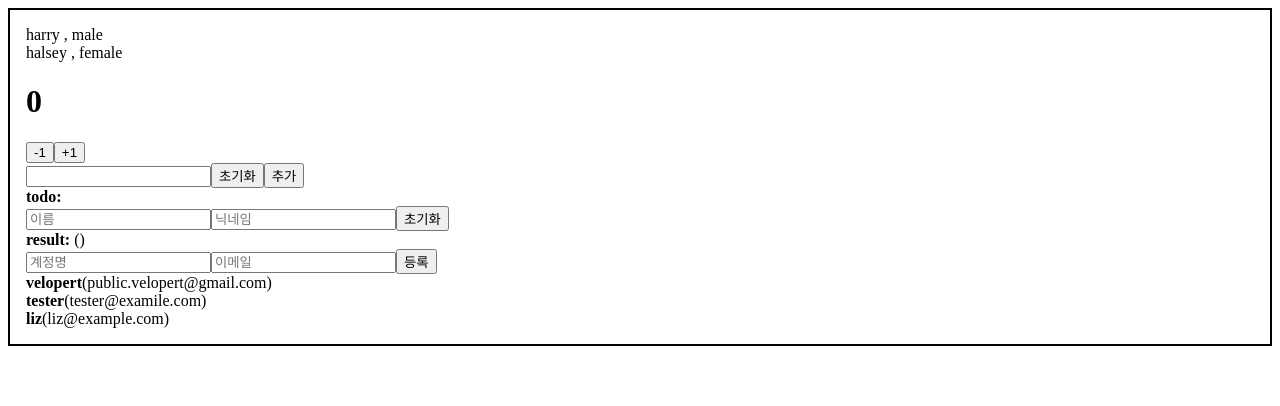
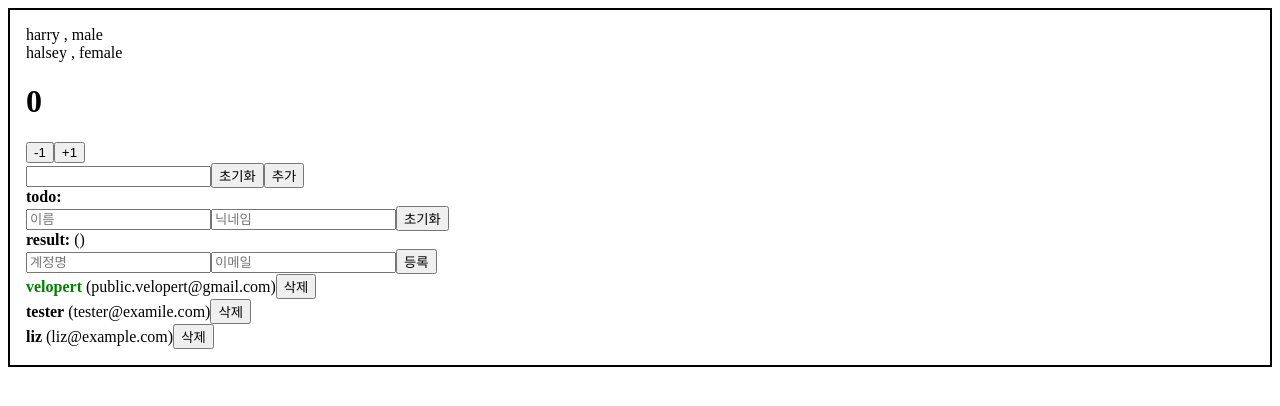
Before and after one commit to sksskdf/React_SpringBoot_Practice-Java_JS, a React (Create React App) app in the folder rs/rsfe/: page / in a window 1280 px wide. Shown: the top 406 px of the page. Built offline with nearby package versions, Linux system fonts and the light colour scheme.

Commit message:
22-03-11

```diff
--- a/rs/rsfe/src/UserList.js
+++ b/rs/rsfe/src/UserList.js
@@ -1,19 +1,46 @@
-import React from 'react';
+import React, {useEffect} from 'react';
 
 
-const User=({user})=>{ //반복적으로 사용되는 부분은 컴포넌트화 시켜 사용한다.
+const User=({user,onRemove,onToggle})=>{ //반복적으로 사용되는 부분은 컴포넌트화 시켜 사용한다.
+
+    useEffect(()=>{
+            console.log('user 값이 설정됨');
+            console.log(user);
+            return () => {
+                console.log('user 가 바뀌기 전..');
+                console.log(user);
+            };
+        },[user]);
+
+
     return (
         <div>
-            <b>{user.username}</b><span>({user.email})</span>
+            <b
+                style={{
+                    cursor:'pointer',
+                    color:user.active?'green':'black'
+                }}
+                onClick={()=>onToggle(user.id)}
+            >
+                {user.username}
+            </b>
+            &nbsp;
+            <span>({user.email})</span>
+            <button onClick={()=>onRemove(user.id)}>삭제</button>
         </div>
     );
 }
 
-const UserList = ({users}) => {
+const UserList = ({users,onRemove,onToggle}) => {
     return (
         <div>
             {users.map((users,index) =>(
-                <User user={users} key={index}/>
+                <User
+                    user={users}
+                    key={index}
+                    onRemove={onRemove}
+                    onToggle={onToggle}
+                />
             ))}
         </div>
     );
--- a/rs/rsfe/src/giveUserList.js
+++ b/rs/rsfe/src/giveUserList.js
@@ -11,10 +11,10 @@
     const { username,email } = inputs;
 
     const onChange = e => {
-        const {name,value} = e.target;
+        const {name,value} = e.target; //비구조화할당
         setInputs({
             ...inputs,
-            [name]: value
+            [name]: value //대괄호는 key값을 의미
         });
     };
 
@@ -22,17 +22,20 @@
         {
             id: 1,
             username: 'velopert',
-            email: 'public.velopert@gmail.com'
+            email: 'public.velopert@gmail.com',
+            active: true
         },
         {
             id: 2,
             username: 'tester',
-            email: 'tester@examile.com'
+            email: 'tester@examile.com',
+            active: false
         },
         {
             id: 3,
             username: 'liz',
-            email: 'liz@example.com'
+            email: 'liz@example.com',
+            active: false
         }
     ]);
 
@@ -45,12 +48,24 @@
             email
         };
         setUsers([...users,user]);
-        setInputs({
+        setInputs({ //create를 하고 난뒤 초기화
             username: '',
             email:''
         });
         nextId.current += 1;
     }
+
+    const onRemove = id =>{
+        setUsers(users.filter(user=>user.id !== id)); //특정조건이 만족하는 원소들만 추출해서 새로운 배열을 만든다. 파라미터로 들어온 id를 뺀 배열을 만든다. -> 해당 id 삭제
+    }
+
+    const onToggle = id => {
+        setUsers(
+            users.map(user=>
+            user.id === id ? {...user,active: !user.active}:user
+            )
+        );
+    };
 
     return (
         <>
@@ -60,7 +75,7 @@
             onChange={onChange}
             onCreate={onCreate}
         />
-        <UserList users={users} />
+        <UserList users={users} onRemove={onRemove} onToggle={onToggle} />
         </>
     );
 };
```
Also changed, not shown: 2 other files (tests, documents, lock files or other folders).
